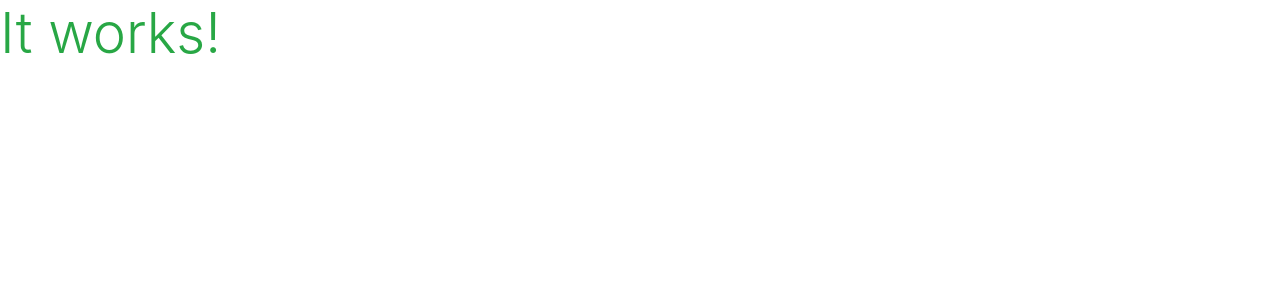
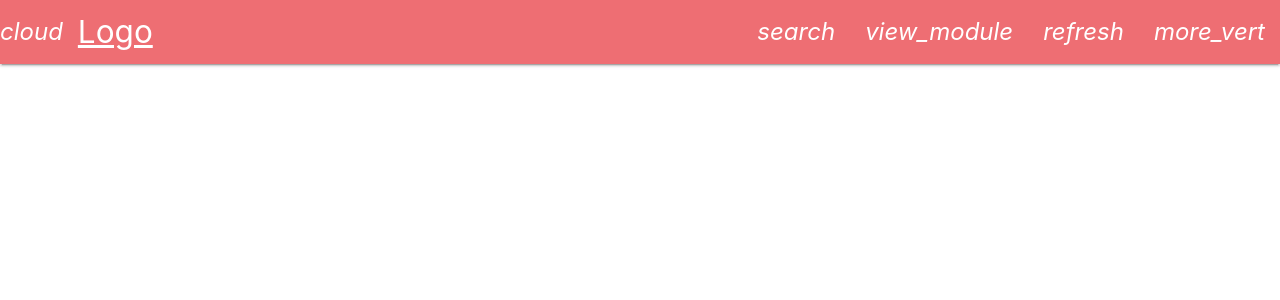
Before and after one commit to afratetlay/illustrations, a Django app: page / in a window 1280 px wide. Shown: the top 300 px of the page. Run offline with Django 3.2, Linux system fonts and the light colour scheme; some libraries are stand-ins or nearby versions.

Commit message:
working on the navbar

```diff
--- a/home/templates/home/index.html
+++ b/home/templates/home/index.html
@@ -2,5 +2,15 @@
 {% load static %}
 
 {% block content %}
-    <h1 class="display-4 text-success">It works!</h1>
+    <nav>
+    <div class="nav-wrapper">
+      <a href="#!" class="brand-logo"><i class="material-icons">cloud</i>Logo</a>
+      <ul class="right hide-on-med-and-down">
+        <li><a href="sass.html"><i class="material-icons">search</i></a></li>
+        <li><a href="badges.html"><i class="material-icons">view_module</i></a></li>
+        <li><a href="collapsible.html"><i class="material-icons">refresh</i></a></li>
+        <li><a href="mobile.html"><i class="material-icons">more_vert</i></a></li>
+      </ul>
+    </div>
+  </nav>
 {% endblock %}
--- a/templates/base.html
+++ b/templates/base.html
@@ -17,6 +17,7 @@
     {% endblock %}
 
     {% block extra_css %}
+    <link rel="stylesheet" href="https://cdnjs.cloudflare.com/ajax/libs/materialize/0.100.2/css/materialize.min.css">
     {% endblock %}
 
     {% block corejs %}
@@ -26,6 +27,7 @@
     {% endblock %}
 
     {% block extra_js %}
+    <script src="https://cdnjs.cloudflare.com/ajax/libs/materialize/0.100.2/js/materialize.min.js"></script>
     {% endblock %}
 
     <title>Illustrations {% block extra_title %}{% endblock %}</title>
```
